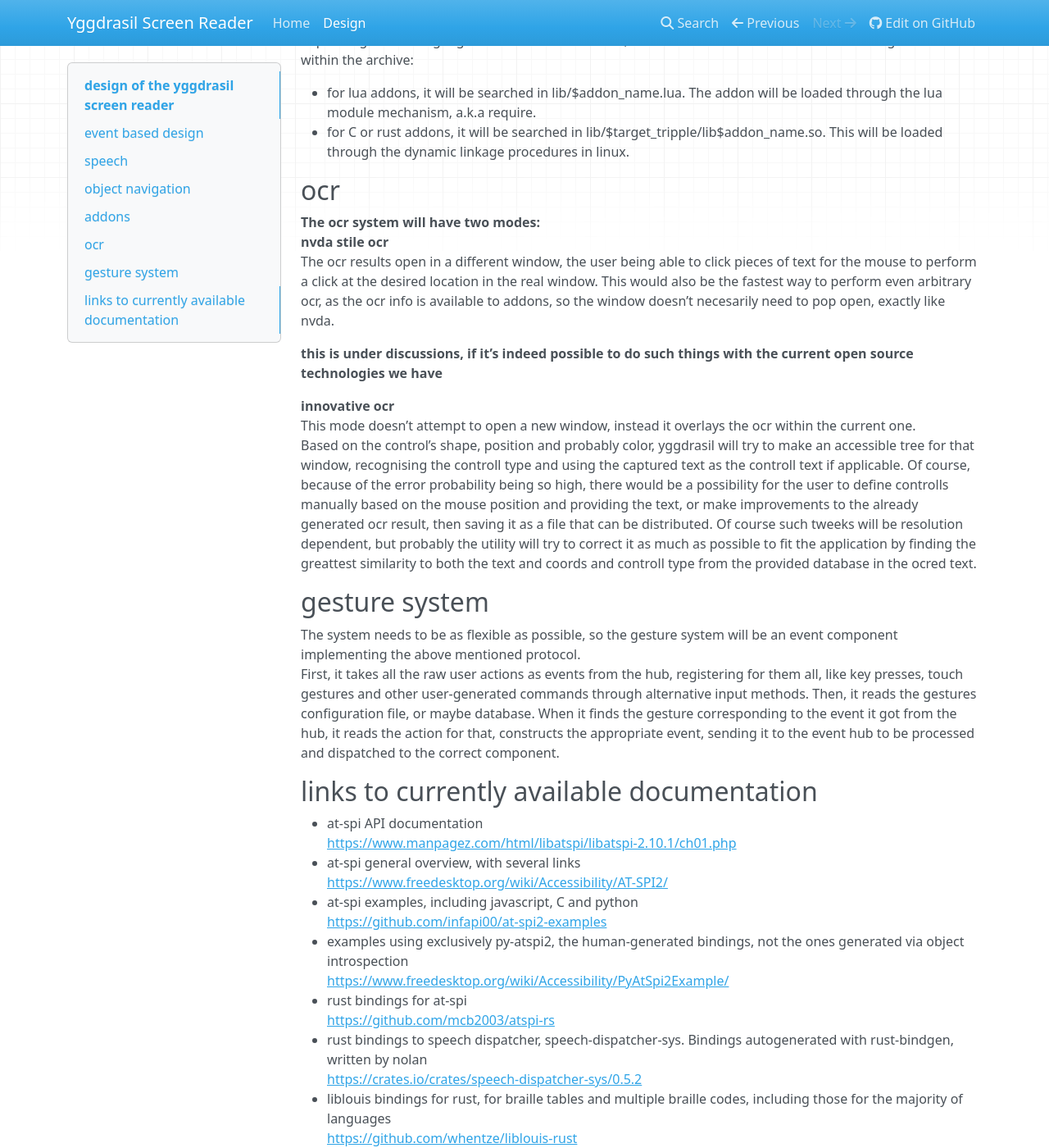
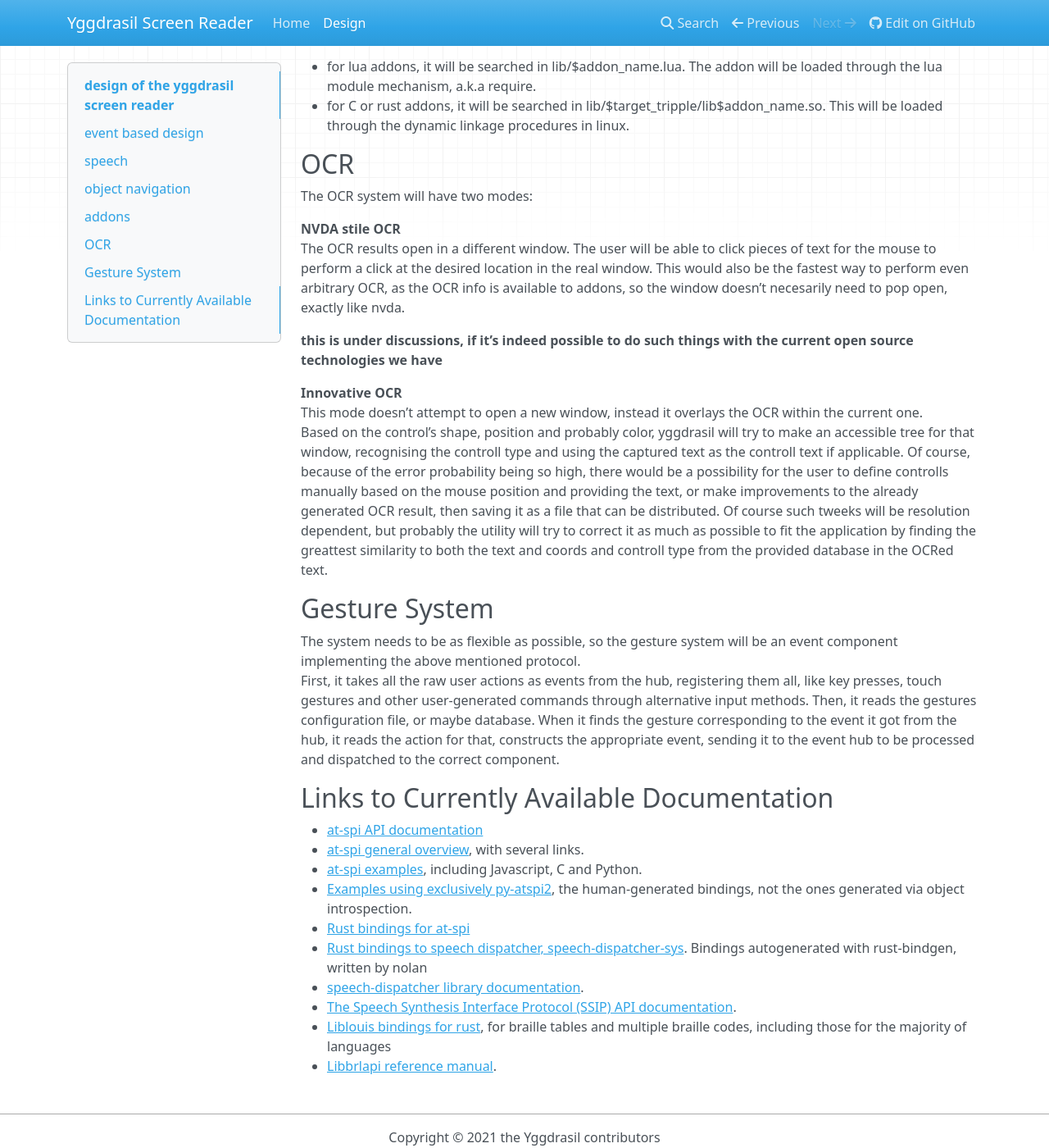
Before and after one commit to brogar2000/site, an MkDocs documentation site: the page built from docs/design-document.md, in a window 1280 px wide and 1400 px high, scrolled down 1595 px. Shown: the whole window at 82% size. Built offline with MkDocs 1.6.1, drawn with Linux system fonts in a browser that asks for light colours; nearby versions of some CDN libraries; some of the changed text lies outside the part shown.

Commit message:
Clarify a few points + add more documentation links in the design doc.

```diff
--- a/docs/design-document.md
+++ b/docs/design-document.md
@@ -22,62 +22,60 @@ keyboard/alternative input method component, UI component, speech component, etc
 ## speech
 
 As we want to make sure our screen reader integrates with the linux ecosystem and the existing tools as much as possible, we decided we will use speech dispatcher as the speech platform.
-Each speech related setting will be saved on a per screen reader basis, per user basis by default. However, we will include a utility to allow modification of the speech dispatcher configuration files. Note however, such a program would require root privileges.
-Also, though the default speech system would be speech dispatcher, we will try to make it possible to allow addons to define their own speech systems, though this would require special intitlements in the manifest.
+Each speech related setting will be saved on a per screen reader basis, per user basis by default. However, we will include a utility to allow modification of the speech dispatcher configuration files.
+Also, though the default speech system would be speech dispatcher, we will try to make it possible to allow addons to define their own speech systems. This, however, will be a much lower priority, as it is very easy to write a speech-dispatcher module.
 
 ## object navigation
 
-object navigation, like in the nvda screen reader for windows, should follow the accessibility hierarchy as much as possible. This should be done in the way users of screen readers with such features expect it to be done, a left/right command to navigate to the previous/next ansester of the object in focus, up to go to the parent object(if any), down to go to the children of an object(if any).
+object navigation, like in NVDA for Windows, should follow the accessibility hierarchy as much as possible. This should be done in the way users of screen readers with such features expect, a left/right command to navigate to the previous/next ansester of the object in focus, up to go to the parent object(if any), down to go to the children of an object(if any).
 
 ## addons
 
-Note: This section needs improvement and more discussion, however these are the common guidelines so far
-Disclaimer: This section of the design document has concepts from the android app format(.apk.), as I think it's briliantly designed
+**Note:** This section needs improvement and more discussion, however these are the common guidelines so far
+This section of the design document has concepts from the android app format(.apk.), as I think it's briliantly designed
 an addon, before installation, is a zip archive that's digitally signed to verify the author's authenticity. Also, it's composed of the following:
-a manifest file, named always manifest.json
+
+A manifest file, named always manifest.json
 
 : This defines the name of the addon, version, author, minimal ygdrassil version, capabilities, programming language(when applicable), documentation links or local documentation, etc.
 
-the addon bundle
+The addon bundle
 
 : this is the code of the addon itself.
 depending on the language declared in the manifest, the addon will be searched in the following locations within the archive:
 
-* for lua addons, it will be searched in lib/$addon_name.lua. The addon will be loaded through the lua module mechanism, a.k.a require.
-* for C or rust addons, it will be searched in lib/$target_tripple/lib$addon_name.so. This will be loaded through the dynamic linkage procedures in linux.
+    - for lua addons, it will be searched in lib/$addon_name.lua. The addon will be loaded through the lua module mechanism, a.k.a require.
+    - for C or rust addons, it will be searched in lib/$target_tripple/lib$addon_name.so. This will be loaded through the dynamic linkage procedures in linux.
 
-## ocr
+## OCR
 
-The ocr system will have two modes:
-nvda stile ocr
+The OCR system will have two modes:
 
-: The ocr results open in a different window, the user being able to click pieces of text for the mouse to perform a click at the desired location in the real window. This would also be the fastest way to perform even arbitrary ocr, as the ocr info is available to addons, so the window doesn't necesarily need to pop open, exactly like nvda.
+NVDA stile OCR
 
-**this is under discussions, if it's indeed possible to do such things with the current open source technologies we have**
+: The OCR results open in a different window. The user will be able to click pieces of text for the mouse to perform a click at the desired location in the real window. This would also be the fastest way to perform even arbitrary OCR, as the OCR info is available to addons, so the window doesn't necesarily need to pop open, exactly like nvda.
 
-innovative ocr
+    **this is under discussions, if it's indeed possible to do such things with the current open source technologies we have**
 
-: This mode doesn't attempt to open a new window, instead it overlays the ocr within the current one.
-Based on the control's shape, position and probably color, yggdrasil will try to make an accessible tree for that window, recognising the controll type and using the captured text as the controll text if applicable. Of course, because of the error probability being so high, there would be a possibility for the user to define controlls manually based on the mouse position and providing the text, or make improvements to the already generated ocr result, then saving it as a file that can be distributed. Of course such tweeks will be resolution dependent, but probably the utility will try to correct it as much as possible to fit the application by finding the greattest similarity to both the text and coords and controll type from the provided database in the ocred text.
+Innovative OCR
 
-## gesture system
+: This mode doesn't attempt to open a new window, instead it overlays the OCR within the current one.
+Based on the control's shape, position and probably color, yggdrasil will try to make an accessible tree for that window, recognising the controll type and using the captured text as the controll text if applicable. Of course, because of the error probability being so high, there would be a possibility for the user to define controlls manually based on the mouse position and providing the text, or make improvements to the already generated OCR result, then saving it as a file that can be distributed. Of course such tweeks will be resolution dependent, but probably the utility will try to correct it as much as possible to fit the application by finding the greattest similarity to both the text and coords and controll type from the provided database in the OCRed text.
+
+## Gesture System
 
 The system needs to be as flexible as possible, so the gesture system will be an event component implementing the above mentioned protocol.
-First, it takes all the raw user actions as events from the hub, registering for them all, like key presses, touch gestures and other user-generated commands through alternative input methods. Then, it reads the gestures configuration file, or maybe database. When it finds the gesture corresponding to the event it got from the hub, it reads the action for that, constructs the appropriate event, sending it to the event hub to be processed and dispatched to the correct component.
+First, it takes all the raw user actions as events from the hub, registering them all, like key presses, touch gestures and other user-generated commands through alternative input methods. Then, it reads the gestures configuration file, or maybe database. When it finds the gesture corresponding to the event it got from the hub, it reads the action for that, constructs the appropriate event, sending it to the event hub to be processed and dispatched to the correct component.
 
-## links to currently available documentation
+## Links to Currently Available Documentation
 
-* at-spi API documentation
-<https://www.manpagez.com/html/libatspi/libatspi-2.10.1/ch01.php>
-* at-spi general overview, with several links
-<https://www.freedesktop.org/wiki/Accessibility/AT-SPI2/>
-* at-spi examples, including javascript, C and python
-<https://github.com/infapi00/at-spi2-examples>
-* examples using exclusively py-atspi2, the human-generated bindings, not the ones generated via object introspection
-<https://www.freedesktop.org/wiki/Accessibility/PyAtSpi2Example/>
-* rust bindings for at-spi
-<https://github.com/mcb2003/atspi-rs>
-* rust bindings to speech dispatcher, speech-dispatcher-sys. Bindings autogenerated with rust-bindgen, written by nolan
-<https://crates.io/crates/speech-dispatcher-sys/0.5.2>
-* liblouis bindings for rust, for braille tables and multiple braille codes, including those for the majority of languages
-<https://github.com/whentze/liblouis-rust>
+- [at-spi API documentation](https://www.manpagez.com/html/libatspi/libatspi-2.10.1/ch01.php)
+- [at-spi general overview](https://www.freedesktop.org/wiki/Accessibility/AT-SPI2/), with several links.
+- [at-spi examples](https://github.com/infapi00/at-spi2-examples), including Javascript, C and Python.
+- [Examples using exclusively py-atspi2](https://www.freedesktop.org/wiki/Accessibility/PyAtSpi2Example/), the human-generated bindings, not the ones generated via object introspection.
+- [Rust bindings for at-spi](https://github.com/mcb2003/atspi-rs)
+- [Rust bindings to speech dispatcher, speech-dispatcher-sys](https://crates.io/crates/speech-dispatcher-sys/0.5.2). Bindings autogenerated with rust-bindgen, written by nolan
+- [speech-dispatcher library documentation](http://htmlpreview.github.io/?https://github.com/brailcom/speechd/blob/master/doc/speech-dispatcher.html).
+- [The Speech Synthesis Interface Protocol (SSIP) API documentation](http://htmlpreview.github.io/?https://github.com/brailcom/speechd/blob/master/doc/ssip.html).
+- [Liblouis bindings for rust](https://github.com/whentze/liblouis-rust), for braille tables and multiple braille codes, including those for the majority of languages
+- [Libbrlapi reference manual](https://brltty.app/doc/Manual-BrlAPI/English/BrlAPI.html).
```
Also changed, not shown: other parts of docs/design-document.md (+1 -1 lines).
